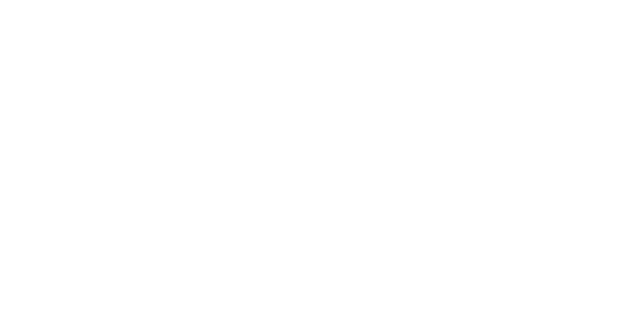
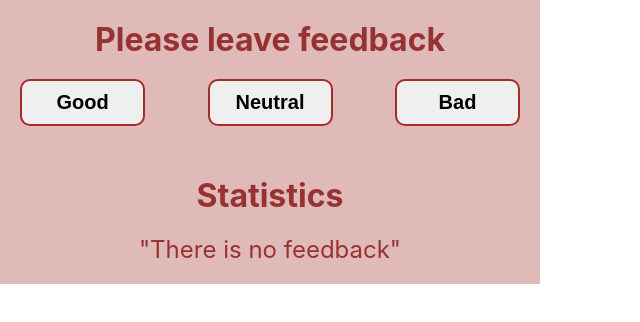
Before and after one commit to SofiiaShevtsova/goit-react-hw-02-feedback, a React (Create React App) app: page / in a window 1280 px wide. Shown: the top 322 px of the page, without its empty margins (0-640 px from the left). Built offline with nearby package versions, Linux system fonts and the light colour scheme.

Commit message:
do all homeworck

```diff
--- a/package.json
+++ b/package.json
@@ -4,6 +4,7 @@
   "private": true,
   "homepage": "https://sofiiashevtsova.github.io/goit-react-hw-02-feedback/",
   "dependencies": {
+    "@emotion/css": "^11.10.5",
     "@testing-library/jest-dom": "^5.16.5",
     "@testing-library/react": "^13.4.0",
     "@testing-library/user-event": "^13.5.0",
--- a/src/components/App.jsx
+++ b/src/components/App.jsx
@@ -1,12 +1,20 @@
+import { Feedback } from './feedback/Feedback';
+
 export const App = () => {
   return (
     <div
       style={{
-        height: '100%',
-        display: 'block',
-        color: '#010101',
+        display: 'flex',
+        flexDirection: 'column',
+        justifyContent: 'flex-start',
+        gap: '50px',
+        width: '500px',
+        padding: '20px',
+        textAlign: 'center',
+        backgroundColor: 'rgba(152, 25, 25, 0.3)',
       }}
     >
+      <Feedback />
     </div>
   );
 };
--- /dev/null
+++ b/src/components/feedback/Feedback.jsx
@@ -0,0 +1,135 @@
+import { css } from '@emotion/css';
+import { stylesList } from './styles';
+
+const { Component } = require('react');
+
+export class Feedback extends Component {
+  state = {
+    good: 0,
+    neutral: 0,
+    bad: 0,
+  };
+
+  getFeedback = event => {
+    const elem = event.target.textContent.toLowerCase();
+    this.setState(prevState => ({ [elem]: prevState[elem] + 1 }));
+  };
+
+  countTotalFeedback = (good, neutral, bad) => {
+    return good + neutral + bad;
+  };
+  countPositiveFeedbackPercentage = (good, neutral, bad) => {
+    return ((good / (good + neutral + bad)) * 100).toFixed();
+  };
+
+  render() {
+    const { good, neutral, bad } = this.state;
+    return (
+      <>
+        <Section title={'Please leave feedback'}>
+          <FeedbackOptions onLeaveFeedback={this.getFeedback} />
+        </Section>
+        <Section title={'Statistics'}>
+          <Statistics
+            good={good}
+            neutral={neutral}
+            bad={bad}
+            total={this.countTotalFeedback(good, neutral, bad)}
+            positivePercentage={this.countPositiveFeedbackPercentage(
+              good,
+              neutral,
+              bad
+            )}
+          />
+        </Section>
+      </>
+    );
+  }
+}
+
+const Statistics = props => {
+  const { good, neutral, bad, total, positivePercentage } = props;
+  return !!good || !!neutral || !!bad ? (
+    <ul
+      className={css`
+        ${stylesList.statisticsList}
+      `}
+    >
+      <li className="stat__item">
+        Good: <span>{good}</span>
+      </li>
+      <li className="stat__item">
+        Neutral: <span>{neutral}</span>
+      </li>
+      <li className="stat__item">
+        Bad: <span>{bad}</span>
+      </li>
+      <li className="stat__item">
+        Total: <span>{total}</span>
+      </li>
+      <li className="stat__item">
+        Positive feedback: <span>{positivePercentage}%</span>
+      </li>
+    </ul>
+  ) : (
+    <p
+      className={css`
+        ${stylesList.message}
+      `}
+    >
+      "There is no feedback"
+    </p>
+  );
+};
+
+const FeedbackOptions = props => {
+  const { onLeaveFeedback } = props;
+  return (
+    <div
+      className={css`
+        ${stylesList.btnBox}
+      `}
+    >
+      <button
+        className={css`
+          ${stylesList.btn}
+        `}
+        onClick={onLeaveFeedback}
+      >
+        Good
+      </button>
+      <button
+        className={css`
+          ${stylesList.btn}
+        `}
+        onClick={onLeaveFeedback}
+      >
+        Neutral
+      </button>
+      <button
+        className={css`
+          ${stylesList.btn}
+        `}
+        onClick={onLeaveFeedback}
+      >
+        Bad
+      </button>
+    </div>
+  );
+};
+
+const Section = props => {
+  const { title, children } = props;
+  return (
+    <div>
+      <h2
+        className={css`
+          ${stylesList.titleStyle}
+        `}
+      >
+        {title}
+      </h2>
+      {children}
+    </div>
+  );
+};
--- /dev/null
+++ b/src/components/feedback/styles.js
@@ -0,0 +1,31 @@
+export const stylesList = {
+  titleStyle: `font-size: 32px;
+margin-bottom: 20px;
+color:rgb(150, 50, 50);`,
+
+  btnBox: `display: flex;
+justify-content: space-between;
+align-items: center;`,
+
+  btn: `padding: 10px;
+width: 25%;
+font-size: 20px;
+font-weight: 600;
+border: 2px solid brown;
+border-radius: 10px;
+&:hover{
+background-color: rgb(150, 50, 50);
+color: rgb(255, 255, 255)`,
+
+  statisticsList: `display: flex;
+flex-direction: column;
+justify-content: flex-start;
+gap: 10px;
+list-style: none;
+align-items: flex-start;
+font-size: 20px;
+color: brown;`,
+
+  message: `font-size: 24px;
+color:rgb(150, 50, 50);`
+};
--- a/src/index.css
+++ b/src/index.css
@@ -16,18 +16,11 @@
 }
 
 h2,
-p {
-    margin: 0;
-}
-
-ul {
+p,
+ul,
+li {
   margin: 0;
   padding: 0;
-}
-
-li
-{
-    list-style: none;
 }
 
 img {
```
Also changed, not shown: src/index.js (line endings or trailing spaces), 1 other file (tests, documents, lock files or other folders). Lines whose indentation alone changed are shown as unchanged.
